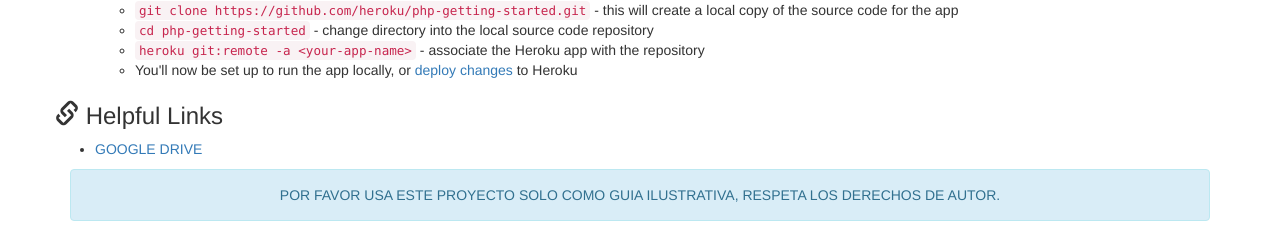
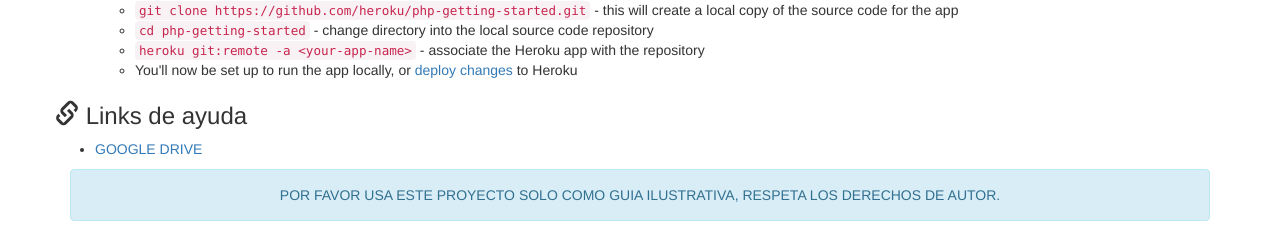
Before and after one commit to aureliopertuz1/pca-its, a PHP site: template web/views/index.twig in a window 1280 px wide. Shown: the part 864-1102 px from the top of the page. Run offline with PHP 8.4, Linux system fonts and the light colour scheme; the template is opened without the code that fills it, so the values that code supplies are empty; some libraries are stand-ins or nearby versions.

Commit message:
Update index.twig

```diff
--- a/web/views/index.twig
+++ b/web/views/index.twig
@@ -39,7 +39,7 @@
           <li>You'll now be set up to run the app locally, or <a href="https://devcenter.heroku.com/articles/getting-started-with-php#push-local-changes">deploy changes</a> to Heroku</li>
         </ul>
       </ul>
-      <h3><span class="glyphicon glyphicon-link"></span> Helpful Links</h3>
+      <h3><span class="glyphicon glyphicon-link"></span> Links de ayuda </h3>
       <ul>
         <li><a href="https://drive.google.com/drive/folders/1ex5xsDd9p3Ftn43Wc2juTaCTq-Wr2mXG?usp=sharing">GOOGLE DRIVE</a></li>
       </ul>
```
